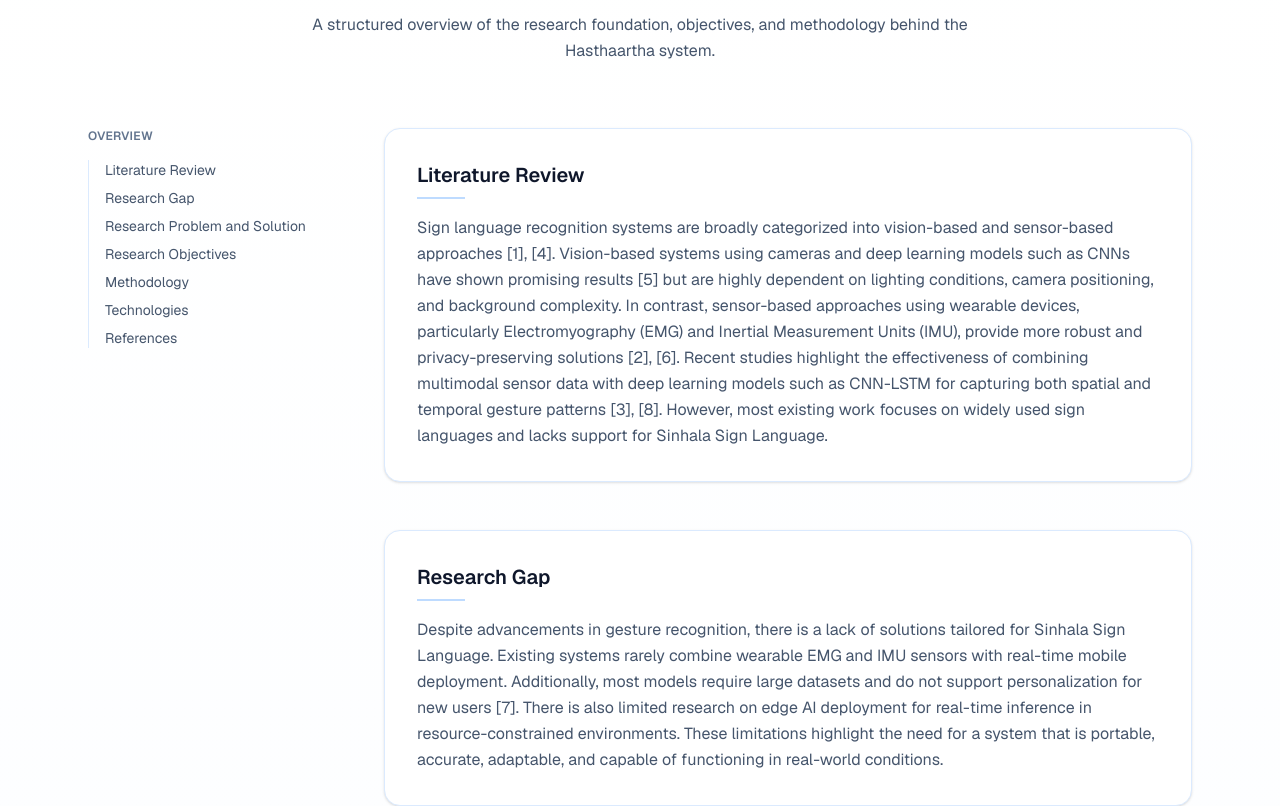
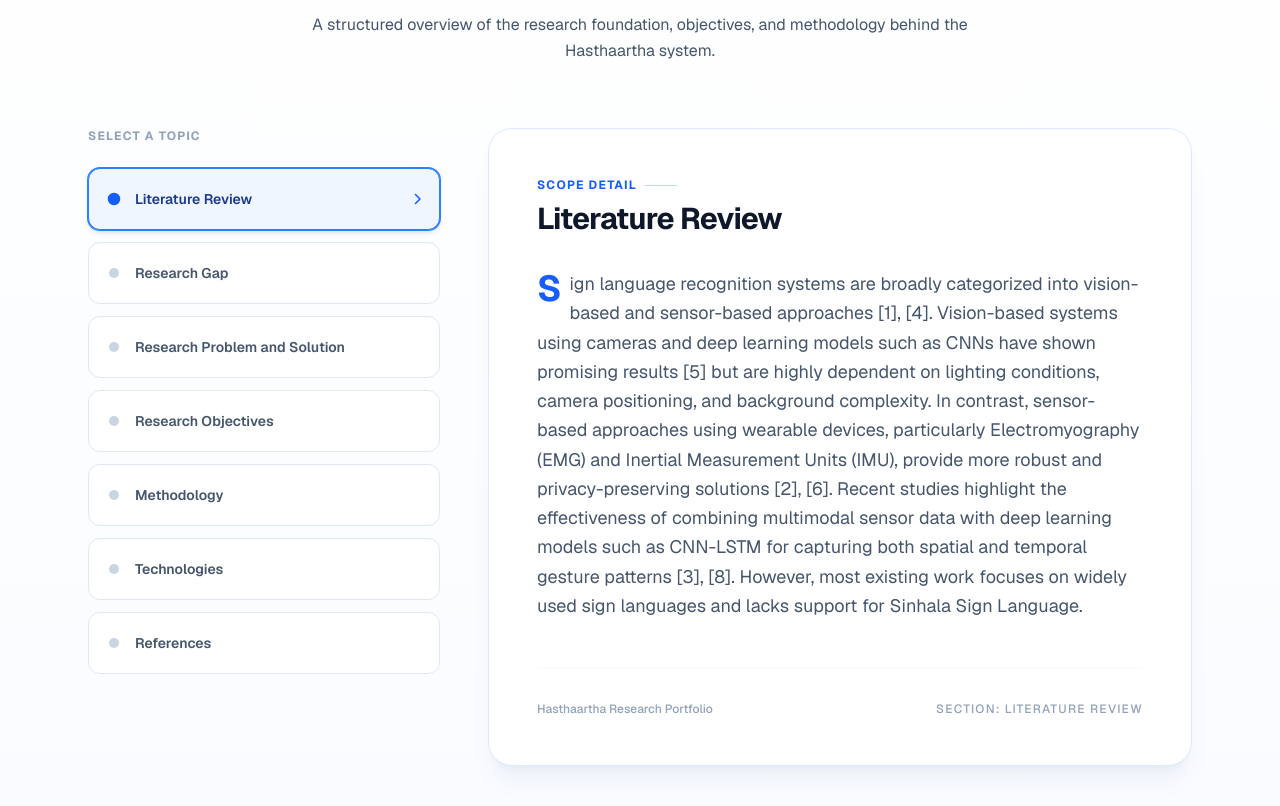
Before and after one commit to Hasthartha-SignLangAI/hasthaartha-portfolio, a Next.js app: page / in a window 1280 px wide. Shown: the part 880-1686 px from the top of the page. Built offline with nearby package versions, Linux system fonts and the light colour scheme.

Commit message:
updated project scope section

```diff
--- a/app/components/sections/ProjectScope.tsx
+++ b/app/components/sections/ProjectScope.tsx
@@ -1,6 +1,16 @@
+"use client";
+
+import { useState, useMemo } from "react";
 import { PROJECT_SCOPE_SUBSECTIONS } from "@/app/lib/constants";
+import { FaChevronRight } from "react-icons/fa6";
 
 export function ProjectScope() {
+  const [activeSectionId, setActiveSectionId] = useState<string>("literature-review");
+
+  const activeSection = useMemo(() =>
+    PROJECT_SCOPE_SUBSECTIONS.find(s => s.id === activeSectionId) || PROJECT_SCOPE_SUBSECTIONS[0]
+  , [activeSectionId]);
+
   return (
     <section
       id="project-scope"
@@ -9,7 +19,7 @@ export function ProjectScope() {
       <div className="mx-auto max-w-6xl px-4 py-20 sm:px-6">
 
         {/* HEADER */}
-        <div className="max-w-2xl mx-auto text-center">
+        <div className="max-w-2xl mx-auto text-center mb-16">
           <h2 className="text-3xl font-semibold tracking-tight text-slate-900">
             Project Scope
           </h2>
@@ -19,64 +29,87 @@ export function ProjectScope() {
           </p>
         </div>
 
-        {/* CONTENT */}
-        <div className="mt-16 grid gap-10 lg:grid-cols-[240px_1fr] lg:gap-14">
+        {/* CONTENT AREA */}
+        <div className="grid gap-8 lg:grid-cols-[1fr_2fr] lg:gap-12">
 
-          {/* SIDEBAR */}
-          <nav
-            className="lg:sticky lg:top-24 lg:self-start"
-            aria-label="Project scope subsections"
-          >
-            <p className="text-xs font-semibold uppercase tracking-wide text-slate-500">
-              Overview
+          {/* TOPIC BOXES (LEFT) */}
+          <div className="flex flex-col gap-4">
+            <p className="text-xs font-bold uppercase tracking-widest text-slate-400 mb-2">
+              Select a Topic
             </p>
+            <div className="grid gap-3 sm:grid-cols-2 lg:grid-cols-1">
+              {PROJECT_SCOPE_SUBSECTIONS.map((s) => {
+                const isActive = s.id === activeSectionId;
+                return (
+                  <button
+                    key={s.id}
+                    onClick={() => setActiveSectionId(s.id)}
+                    className={`group relative flex items-center justify-between rounded-xl border p-5 text-left transition-all duration-300 ${
+                      isActive
+                        ? "border-blue-500 bg-blue-50 shadow-md ring-1 ring-blue-500"
+                        : "border-slate-200 bg-white hover:border-blue-300 hover:shadow-sm"
+                    }`}
+                  >
+                    <div className="flex items-center gap-4">
+                      <div className={`h-2.5 w-2.5 rounded-full transition-all duration-300 ${isActive ? 'bg-blue-600 scale-125' : 'bg-slate-300 group-hover:bg-blue-400'}`} />
+                      <span className={`text-sm font-semibold transition-colors duration-300 ${isActive ? 'text-blue-900' : 'text-slate-600 group-hover:text-blue-700'}`}>
+                        {s.title}
+                      </span>
+                    </div>
+                    <FaChevronRight className={`text-xs transition-all duration-300 ${isActive ? 'translate-x-1 text-blue-600' : 'opacity-0 -translate-x-2 text-slate-400 group-hover:opacity-100 group-hover:translate-x-0'}`} />
+                  </button>
+                );
+              })}
+            </div>
+          </div>
 
-            <ul className="mt-4 space-y-2 border-l border-blue-100 pl-4">
-              {PROJECT_SCOPE_SUBSECTIONS.map((s) => (
-                <li key={s.id}>
-                  <a
-                    href={`#${s.id}`}
-                    className="block text-sm text-slate-600 transition hover:text-blue-700 hover:translate-x-1"
-                  >
-                    {s.title}
-                  </a>
-                </li>
-              ))}
-            </ul>
-          </nav>
+          {/* DISPLAY AREA (RIGHT) */}
+          <div className="relative min-h-[450px]">
+            <div
+              className="h-full rounded-3xl border border-blue-100 bg-white p-8 sm:p-12 shadow-xl shadow-blue-900/5 transition-all duration-500 flex flex-col"
+            >
+              {/* Content Header */}
+              <div className="mb-8">
+                <div className="flex items-center gap-2 text-blue-600 text-xs font-bold uppercase tracking-widest mb-2">
+                  <span>Scope Detail</span>
+                  <div className="h-[1px] w-8 bg-blue-200" />
+                </div>
+                <h3 className="text-3xl font-bold text-slate-900 tracking-tight">
+                  {activeSection.title}
+                </h3>
+              </div>
 
-          {/* MAIN CONTENT */}
-          <div className="space-y-12">
-            {PROJECT_SCOPE_SUBSECTIONS.map((s) => (
-              <article
-                key={s.id}
-                id={s.id}
-                className="group scroll-mt-24 rounded-2xl border border-blue-100 bg-white p-6 sm:p-8 shadow-sm transition duration-300 hover:shadow-md hover:-translate-y-1"
-              >
-                {/* Title */}
-                <h3 className="text-xl font-semibold text-slate-900 group-hover:text-blue-700 transition">
-                  {s.title}
-                </h3>
+              {/* Body */}
+              <div className="flex-grow">
+                {activeSection.id === "references" && Array.isArray(activeSection.body) ? (
+                  <div className="space-y-4">
+                    <p className="text-slate-500 italic text-sm mb-6">
+                      Supporting research and citations for the Hasthaartha project.
+                    </p>
+                    <ul className="space-y-3">
+                      {activeSection.body.map((ref, idx) => (
+                        <li key={idx} className="flex gap-4 text-sm leading-relaxed text-slate-600 bg-slate-50/50 p-3 rounded-lg border border-slate-100/50">
+                          <span className="text-blue-500 font-bold shrink-0 mt-0.5">[{idx + 1}]</span>
+                          <span>{ref}</span>
+                        </li>
+                      ))}
+                    </ul>
+                  </div>
+                ) : (
+                  <div className="relative">
+                    <p className="text-lg leading-relaxed text-slate-600 first-letter:text-4xl first-letter:font-bold first-letter:text-blue-600 first-letter:mr-2 first-letter:float-left">
+                      {activeSection.body}
+                    </p>
+                  </div>
+                )}
+              </div>
 
-                {/* Divider */}
-                <div className="mt-2 h-[2px] w-12 bg-blue-200 group-hover:bg-blue-500 transition" />
-
-                {/* Body */}
-                {s.id === "references" && Array.isArray(s.body) ? (
-                  <ul className="mt-4 space-y-2 text-sm text-slate-600">
-                    {s.body.map((ref) => (
-                      <li key={ref} className="leading-relaxed">
-                        {ref}
-                      </li>
-                    ))}
-                  </ul>
-                ) : (
-                  <p className="mt-4 leading-relaxed text-slate-600">
-                    {s.body}
-                  </p>
-                )}
-              </article>
-            ))}
+              {/* Footer / Decorative element */}
+              <div className="mt-12 pt-8 border-t border-slate-50 flex items-center justify-between text-xs text-slate-400 font-medium">
+                <span>Hasthaartha Research Portfolio</span>
+                <span className="uppercase tracking-widest">Section: {activeSection.id.replace(/-/g, ' ')}</span>
+              </div>
+            </div>
           </div>
         </div>
       </div>
```
